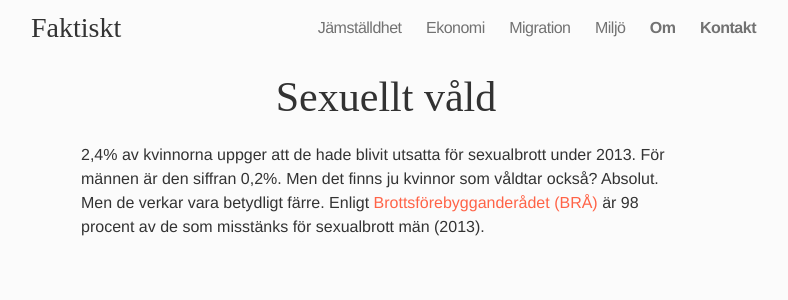
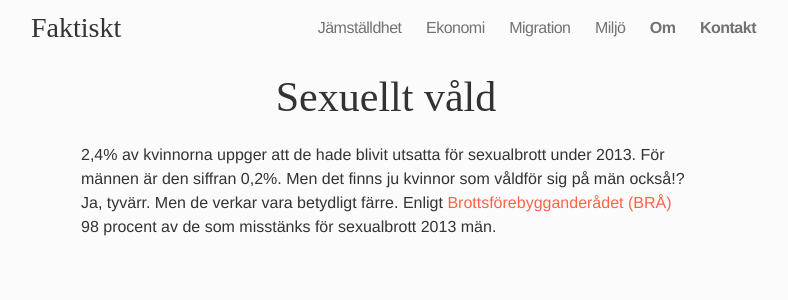
Before and after one commit to frigolitvarulv/faktiskt.github.io, a Jekyll site: the page built from jamstalldhet/ingen-tjej-jag-k-nner-k-nner-sig-diskriminerad/sexuellt-v-ld.md, in a window 1280 px wide. Shown: the top 300 px of the page, without its empty margins (254-1042 px from the left). Built offline with Jekyll 4.4.1, drawn with Linux system fonts in a browser that asks for light colours; nearby versions of some CDN libraries; Markdown is read by kramdown in place of the engine named in the settings.

Commit message:
Updated sexuellt-v-ld.md

```diff
--- a/jamstalldhet/ingen-tjej-jag-k-nner-k-nner-sig-diskriminerad/sexuellt-v-ld.md
+++ b/jamstalldhet/ingen-tjej-jag-k-nner-k-nner-sig-diskriminerad/sexuellt-v-ld.md
@@ -5,4 +5,5 @@ title: Sexuellt våld
 ---
 
 
-2,4% av kvinnorna uppger att de hade blivit utsatta för sexualbrott under 2013. För männen är den siffran 0,2%. Men det finns ju kvinnor som våldtar också? Absolut. Men de verkar vara betydligt färre. Enligt [Brottsförebygganderådet (BRÅ)](http://www.bra.se/bra/brott-och-statistik/valdtakt-och-sexualbrott.html) är 98 procent av de som misstänks för sexualbrott män (2013).
+
+2,4% av kvinnorna uppger att de hade blivit utsatta för sexualbrott under 2013. För männen är den siffran 0,2%. Men det finns ju kvinnor som våldför sig på män också!? Ja, tyvärr. Men de verkar vara betydligt färre. Enligt [Brottsförebygganderådet (BRÅ)](http://www.bra.se/bra/brott-och-statistik/valdtakt-och-sexualbrott.html) 98 procent av de som misstänks för sexualbrott 2013 män.
```
